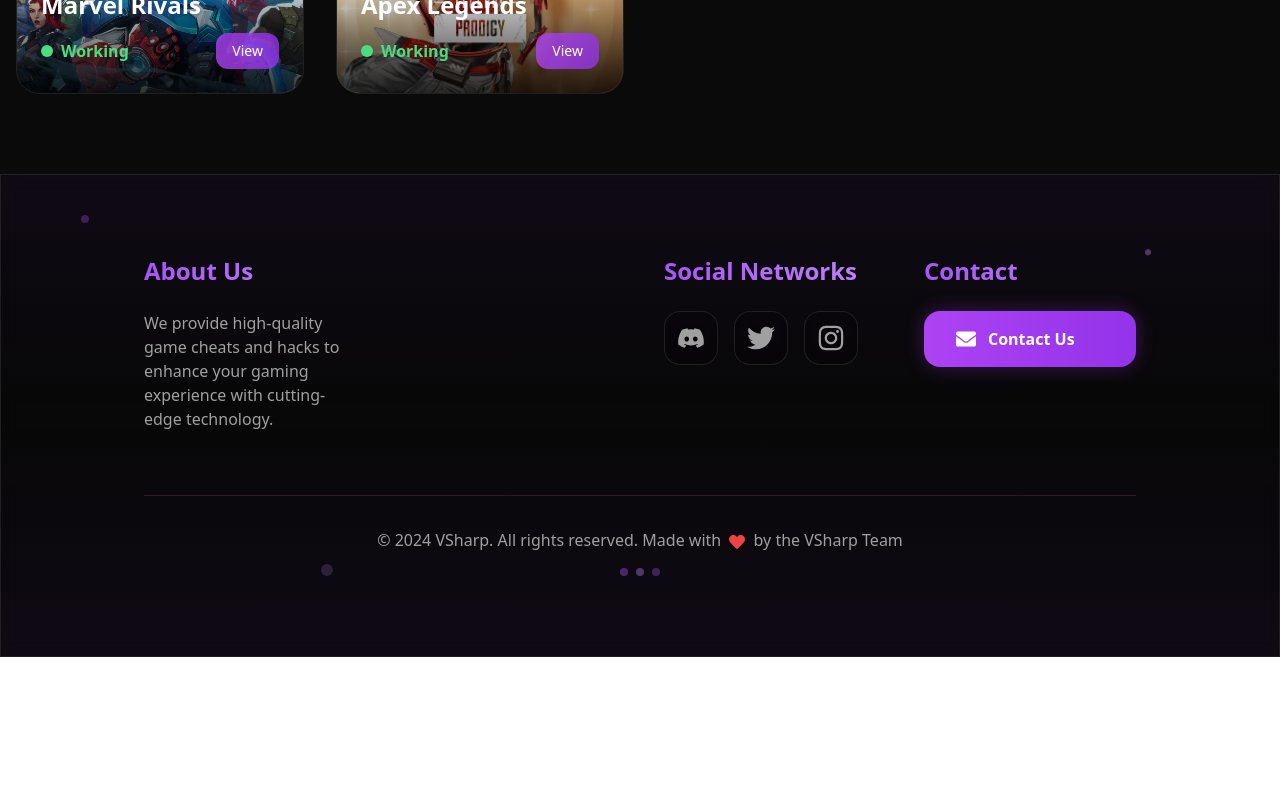
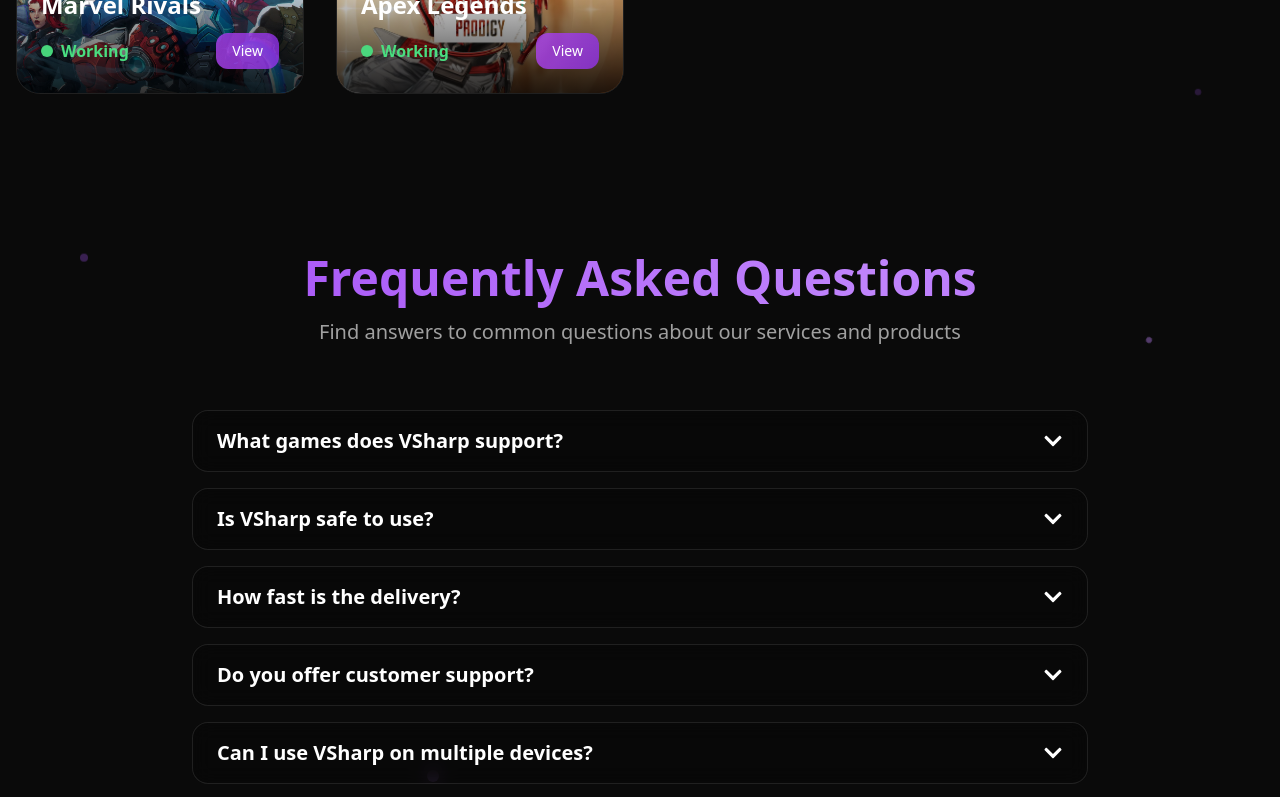
Before and after one commit to Khanhphv/vsharp, a React (Vite) app: page / in a window 1280 px wide. Shown: the part 2000-2797 px from the top of the page. Before the commit the page ends 2657 px from the top, so only its background shows below. Built offline with nearby package versions, Linux system fonts and the light colour scheme.

Commit message:
Add FAQ component to Home page for improved user support

```diff
--- /dev/null
+++ b/src/components/FAQ.tsx
@@ -0,0 +1,110 @@
+import React, { useState } from 'react';
+import { FaChevronDown } from 'react-icons/fa';
+
+interface FAQItem {
+  question: string;
+  answer: string;
+}
+
+const faqItems: FAQItem[] = [
+  {
+    question: 'What games does VSharp support?',
+    answer:
+      'VSharp currently supports popular games including PUBG, Valorant, Fortnite, Apex Legends, Delta Force, and Marvel Rivals. We regularly update our support for new games and maintain existing ones.',
+  },
+  {
+    question: 'Is VSharp safe to use?',
+    answer:
+      'Yes, VSharp provides secure and regularly updated cheats with advanced anti-detection systems. Our team continuously monitors and updates our software to ensure maximum safety and performance.',
+  },
+  {
+    question: 'How fast is the delivery?',
+    answer:
+      "All VSharp cheats are delivered instantly after purchase. You'll receive access to your chosen cheat immediately through our secure delivery system.",
+  },
+  {
+    question: 'Do you offer customer support?',
+    answer:
+      'Yes, we provide 24/7 customer support through our Discord server. Our dedicated support team is always ready to help you with any questions or issues.',
+  },
+  {
+    question: 'Can I use VSharp on multiple devices?',
+    answer:
+      'Each VSharp license is valid for one device at a time. However, you can transfer your license to another device if needed, with certain limitations.',
+  },
+  {
+    question: 'How often are the cheats updated?',
+    answer:
+      'Our cheats are updated regularly to maintain compatibility with game updates and to ensure optimal performance. We typically release updates within 24 hours of game patches.',
+  },
+];
+
+const FAQ: React.FC = () => {
+  const [openIndex, setOpenIndex] = useState<number | null>(null);
+
+  const toggleFAQ = (index: number) => {
+    setOpenIndex(openIndex === index ? null : index);
+  };
+
+  return (
+    <section
+      id="faq"
+      className="py-20 dark:bg-dark-bg bg-light-bg dark:text-dark-primary text-light-primary relative overflow-hidden"
+    >
+      {/* Background particles */}
+      <div className="absolute inset-0 overflow-hidden pointer-events-none">
+        <div className="absolute top-20 left-20 w-2 h-2 bg-primary-400/30 rounded-full animate-float"></div>
+        <div className="absolute top-40 right-32 w-1.5 h-1.5 bg-purple-400/40 rounded-full animate-particle"></div>
+        <div className="absolute bottom-40 left-1/3 w-3 h-3 bg-primary-300/20 rounded-full animate-pulse"></div>
+        <div className="absolute bottom-20 right-20 w-1 h-1 bg-purple-500/50 rounded-full animate-ping"></div>
+      </div>
+
+      <div className="container mx-auto px-4 relative z-10">
+        <header className="text-center mb-16">
+          <h2 className="text-4xl md:text-5xl font-bold mb-4">
+            <span className="bg-gradient-to-r from-primary-400 via-purple-400 to-primary-400 bg-clip-text text-transparent animate-gradient">
+              Frequently Asked Questions
+            </span>
+          </h2>
+          <p className="text-lg md:text-xl dark:text-dark-secondary text-light-secondary max-w-2xl mx-auto">
+            Find answers to common questions about our services and products
+          </p>
+        </header>
+
+        <div className="max-w-4xl mx-auto space-y-4">
+          {faqItems.map((item, index) => (
+            <div
+              key={index}
+              className="glass-dark backdrop-blur-xl rounded-2xl overflow-hidden border border-primary-500/20 hover:border-primary-400/40 transition-all duration-300"
+            >
+              <button
+                onClick={() => toggleFAQ(index)}
+                className="w-full px-6 py-4 text-left flex justify-between items-center group"
+              >
+                <span className="text-lg md:text-xl font-semibold group-hover:text-primary-400 transition-colors duration-300">
+                  {item.question}
+                </span>
+                <FaChevronDown
+                  className={`w-5 h-5 transform transition-transform duration-300 ${
+                    openIndex === index ? 'rotate-180' : ''
+                  } group-hover:text-primary-400`}
+                />
+              </button>
+              <div
+                className={`px-6 overflow-hidden transition-all duration-300 ${
+                  openIndex === index ? 'max-h-96 pb-6' : 'max-h-0'
+                }`}
+              >
+                <p className="text-dark-secondary dark:text-dark-secondary text-light-secondary">
+                  {item.answer}
+                </p>
+              </div>
+            </div>
+          ))}
+        </div>
+      </div>
+    </section>
+  );
+};
+
+export default FAQ;
--- a/src/pages/Home.tsx
+++ b/src/pages/Home.tsx
@@ -5,6 +5,7 @@
 import Features from '../components/Features';
 import Footer from '../components/Footer';
 import SEOHead from '../components/SEOHead';
+import FAQ from '../components/FAQ';
 
 const Home: React.FC = () => {
   return (
@@ -15,6 +16,7 @@
         <Hero />
         <Features />
         <TrendingApps />
+        <FAQ />
       </main>
       <Footer />
     </div>
```
